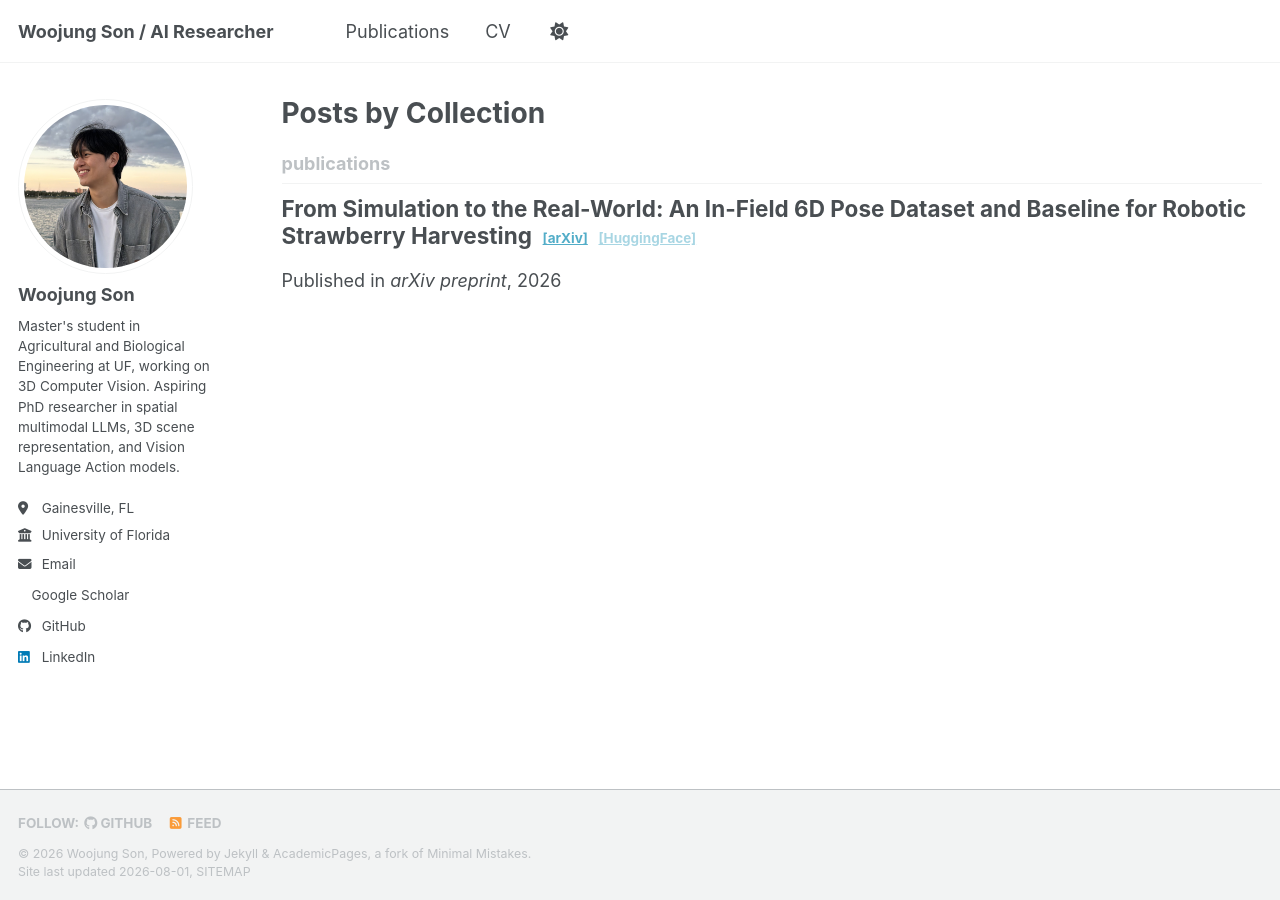
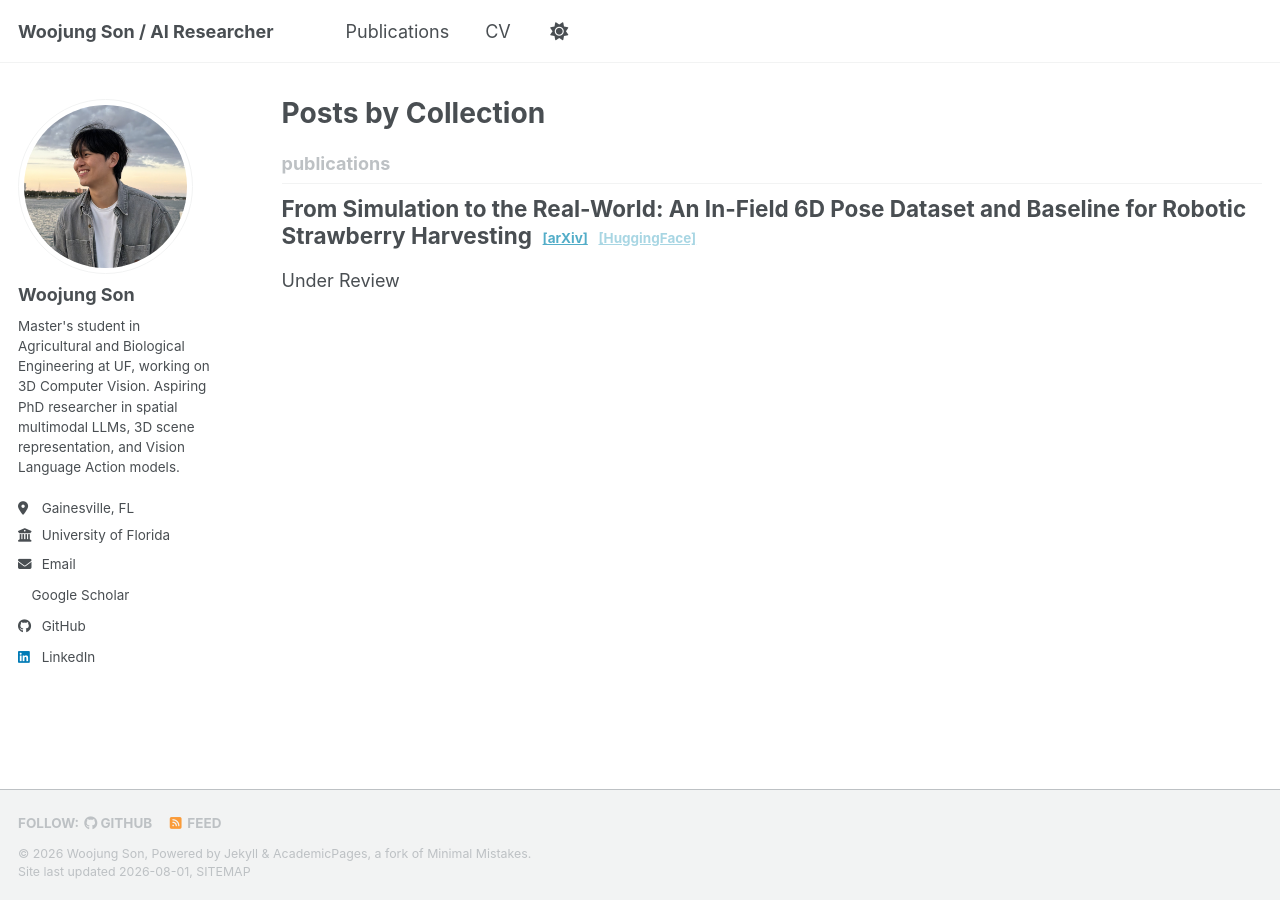
Before and after one commit to wjson2435/wjson2435.github.io, a Jekyll site: the page built from _pages/collection-archive.html, in a window 1280 px wide. Built offline with Jekyll 4.4.1, drawn with Linux system fonts in a browser that asks for light colours; a style sheet for code colours, icons or effects is not loaded.

Commit message:
Darken dark mode background and mark publication as Under Review

```diff
--- a/_includes/archive-single.html
+++ b/_includes/archive-single.html
@@ -43,7 +43,7 @@
         {% if post.collection == 'teaching' %}
           <p> {{ post.type }}, <i>{{ post.venue }}</i>, {{ post.date | default: "1900-01-01" | date: "%Y" }} </p>
         {% elsif post.collection == 'publications' %}
-          <p>Published in <i>{{ post.venue }}</i>, {{ post.date | default: "1900-01-01" | date: "%Y" }} </p>
+          <p>Under Review</p>
         {% elsif post.date %}
          <p class="page__date"><strong><i class="fa fa-fw fa-calendar" aria-hidden="true"></i> {{ site.data.ui-text[site.locale].date_label | default: "Published:" }}</strong> <time datetime="{{ post.date | default: "1900-01-01" | date_to_xmlschema }}">{{ post.date | default: "1900-01-01" | date: "%B %d, %Y" }}</time></p>
         {% endif %}
--- a/_sass/theme/_default_dark.scss
+++ b/_sass/theme/_default_dark.scss
@@ -9,7 +9,7 @@ $dark-gray                  : mix(#000, $gray, 40%);
 $darker-gray                : mix(#000, $gray, 60%);
 $light-gray                 : mix(#fff, $gray, 50%);
 
-$background                 : #474747;
+$background                 : #1a1a1a;
 $background-light           : mix(#fff, $background, 80%);
 $background-lighter         : mix(#fff, $background, 90%);
 $text                       : #ffffff;
```
